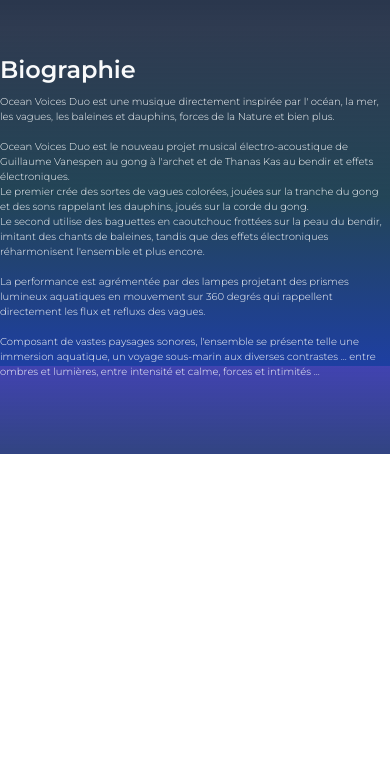
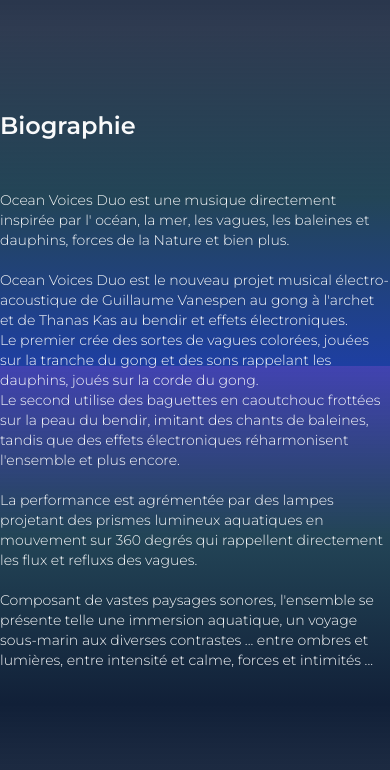
Before and after one commit to mirkobozzetto/ocean-voices-duo, a website: page src/index.html in a window 390 px wide. Shown: the part 478-1248 px from the top of the page. Before the commit the page ends 932 px from the top, so only its background shows below. Drawn offline with nearby package versions, Linux system fonts and the light colour scheme.

Commit message:
flex bio part mobile + desk ok

```diff
--- a/src/index.html
+++ b/src/index.html
@@ -131,24 +131,32 @@
       <!--  -->
 
       <!-- Biographie -->
-      <section x-bind:style="computePadding(open)" id="bio">
-        <div>
-          <h2 class="text-gray-50 mt-6 text-2xl md:text-4xl font-semibold mb-2">
+      <section
+        x-bind:style="computePadding(open)"
+        class="flex flex-col md:flex-row mt-20"
+        id="bio"
+      >
+        <!-- Conteneur du texte -->
+        <div class="md:w-1/2">
+          <h2 class="text-gray-50 text-2xl md:text-4xl font-semibold mb-12">
             Biographie
           </h2>
-          <p class="text-gray-50 md:mx-0">
-            Ocean Voices Duo est une musique directement inspirée par l' océan,
-            la mer, les vagues, les baleines et dauphins, forces de la Nature et
-            bien plus.<br /><br />
-            Ocean Voices Duo est le nouveau projet musical électro-acoustique de
-            Guillaume Vanespen au gong à l'archet et de Thanas Kas au bendir et
-            effets électroniques. <br />
-            Le premier crée des sortes de vagues colorées, jouées sur la tranche
-            du gong et des sons rappelant les dauphins, joués sur la corde du
-            gong. <br />
+
+          <div class="text-sm md:text-base max-w-prose">
+            <p class="text-gray-50">
+              Ocean Voices Duo est une musique directement inspirée par l'
+              océan, la mer, les vagues, les baleines et dauphins, forces de la
+              Nature et bien plus.<br /><br />
+              Ocean Voices Duo est le nouveau projet musical électro-acoustique
+              de Guillaume Vanespen au gong à l'archet et de Thanas Kas au
+              bendir et effets électroniques. <br />
+              Le premier crée des sortes de vagues colorées, jouées sur la
+              tranche du gong et des sons rappelant les dauphins, joués sur la
+              corde du gong. <br />
               Le second utilise des baguettes en caoutchouc frottées sur la peau
               du bendir, imitant des chants de baleines, tandis que des effets
-            électroniques réharmonisent l'ensemble et plus encore. <br /><br />
+              électroniques réharmonisent l'ensemble et plus encore.
+              <br /><br />
               La performance est agrémentée par des lampes projetant des prismes
               lumineux aquatiques en mouvement sur 360 degrés qui rappellent
               directement les flux et refluxs des vagues. <br /><br />
@@ -156,16 +164,18 @@
               une immersion aquatique, un voyage sous-marin aux diverses
               contrastes ... entre ombres et lumières, entre intensité et calme,
               forces et intimités ... <br />
-
               <br /><br /><br /><br /><br />
             </p>
-          <!-- <div class="flex justify-center mt-8">
+          </div>
+        </div>
+
+        <!-- Conteneur de l'image (à remplir avec le bon lien et le bon alt) -->
+        <div class="hidden md:block md:w-1/2">
           <img
-            src="../src/img/bio_image.jpg"
-            alt="Image des artistes"
-            class="rounded-full w-48 h-48"
+            src="path_to_your_desktop_image.jpg"
+            alt="Description de l'image"
+            class="w-full h-auto"
           />
-        </div> -->
         </div>
       </section>
       <!--  -->
```
Also changed, not shown: dist/output.css. Lines whose indentation alone changed are shown as unchanged.
